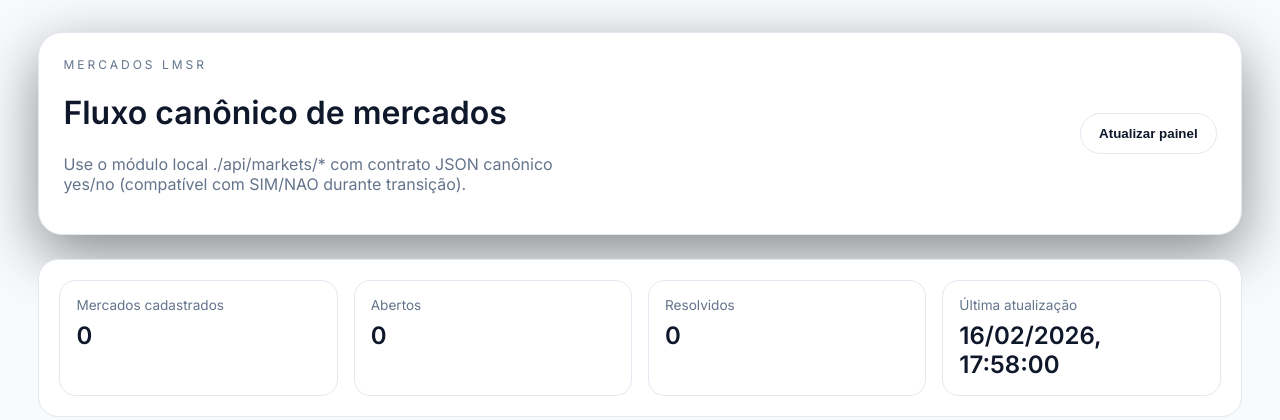
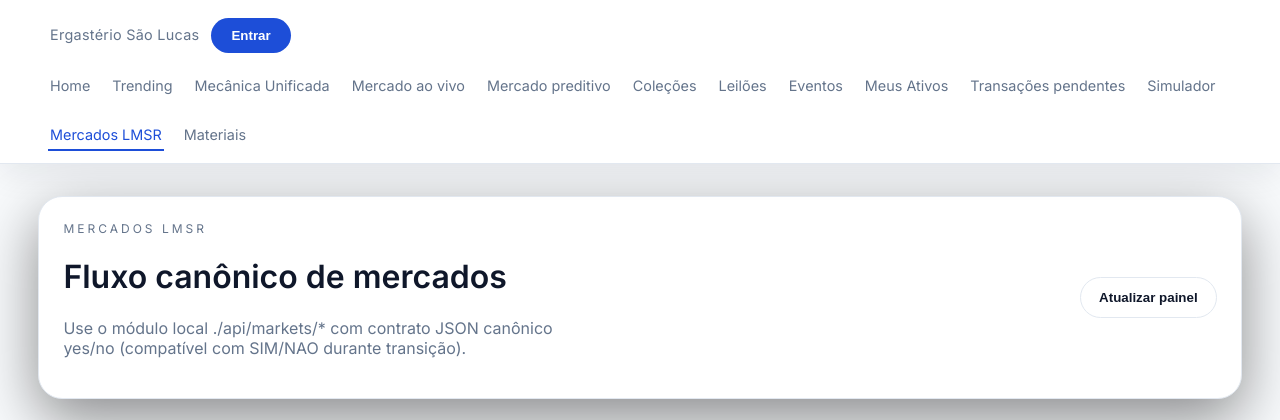
Before and after one commit to aquinomartins/aquinux, a PHP site: page /mercados_lmsr/ in a window 1280 px wide. Shown: the top 420 px of the page. Run offline with PHP 8.4, Linux system fonts and the light colour scheme; data comes from the database, SQL or seed files in the repository; data that the repository does not hold is empty.

Commit message:
Padroniza menu-nav da index em páginas do app

```diff
--- a/mercados_lmsr/index.php
+++ b/mercados_lmsr/index.php
@@ -1,4 +1,11 @@
 <!DOCTYPE html>
+<?php
+$currentPath = parse_url($_SERVER['REQUEST_URI'] ?? '/', PHP_URL_PATH) ?: '/';
+$isHome = $currentPath === '/';
+$isTrending = rtrim($currentPath, '/') === '/trending';
+$isMercadosLmsr = in_array(rtrim($currentPath, '/'), ['/mercados_lmsr', '/mercados-lmsr'], true);
+?>
+
 <html lang="pt-BR">
 <head>
   <meta charset="UTF-8" />
@@ -7,6 +14,69 @@
   <link rel="stylesheet" href="./styles.css" />
 </head>
 <body>
+<header class="menu site-header" id="appMenu">
+    <div class="menu-top">
+
+      <div class="menu-actions">
+        <div class="menu-brand">
+        <a class="menu-logo" data-view="home" href="/">
+  <span>Ergastério São Lucas</span>
+</a>
+      </div>
+
+        <div class="menu-brand"><button class="auth-trigger" id="authOverlayButton" type="button">Entrar</button></div>
+        <div id="authBoxAnchor">
+          <div id="authBox" class="card">
+            <form id="loginForm">
+              <input type="email" id="email" placeholder="email" required />
+              <input type="password" id="password" placeholder="senha" required />
+              <button type="submit">Entrar</button>
+            </form>
+
+            <div id="loggedBox" style="display:none">
+              <p class="ok" id="sessionInfo">Conectado</p>
+              <button id="logoutBtn">Sair</button>
+            </div>
+
+            <hr/>
+
+            <button id="toggleRegister" class="ghost">Registrar novo usuário</button>
+            <form id="registerForm" style="display:none; margin-top:8px;">
+              <input type="text" id="r_name" placeholder="nome" required />
+              <input type="email" id="r_email" placeholder="email" required />
+              <input type="tel" id="r_phone" placeholder="telefone com DDD (opcional)" />
+              <input type="password" id="r_password" placeholder="senha" required />
+              <button type="submit">Criar conta</button>
+            </form>
+            <p id="authMsg" class="msg"></p>
+          </div>
+        </div>
+      </div>
+    </div>
+
+    <div class="menu-content2" id="menuContent">
+      <nav class="menu-nav" aria-label="Navegação principal">
+        <ul>
+          <li><a href="/" data-view="home"<?= $isHome ? ' aria-current="page"' : '' ?>>Home</a></li>
+          <li><a href="/trending" data-view="trending"<?= $isTrending ? ' aria-current="page"' : '' ?>>Trending</a></li>
+          <li><a href="#" data-view="mechanics">Mecânica Unificada</a></li>
+          <li><a href="#" data-view="live_market">Mercado ao vivo</a></li>
+          <li><a href="#" data-view="mercado_preditivo">Mercado preditivo</a></li>
+          <li><a href="#" data-view="collections">Coleções</a></li>
+          <li><a href="#" data-view="auctions">Leilões</a></li>
+          <li><a href="#" data-view="events">Eventos</a></li>
+          <li><a href="#" data-view="user_assets">Meus Ativos</a></li>
+          <li><a href="#" data-view="pending_transactions">Transações pendentes</a></li>
+          <li><a href="#" data-view="liquidity_game">Simulador</a></li>
+          <li><a href="/mercados_lmsr/" data-view="mercados_lmsr"<?= $isMercadosLmsr ? ' aria-current="page"' : '' ?>>Mercados LMSR</a></li>
+          <li><a href="/materiais/">Materiais</a></li>
+          <li class="admin-only"><a href="#" data-view="admin">Painel Administrativo</a></li>
+          <li class="admin-only"><a href="#" data-view="admin_mint">Mint de NFT</a></li>
+        </ul>
+      </nav>
+    </div>
+  </header>
+
 <main class="container market-shell">
 
 
```
Also changed, not shown: app/views/layout/navbar.php (+10 -4 lines).
